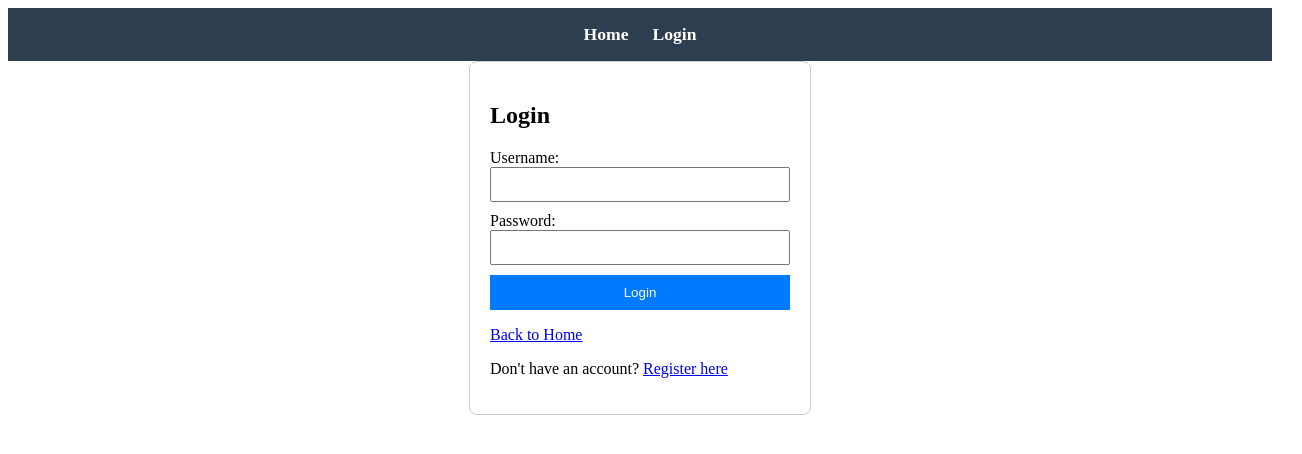
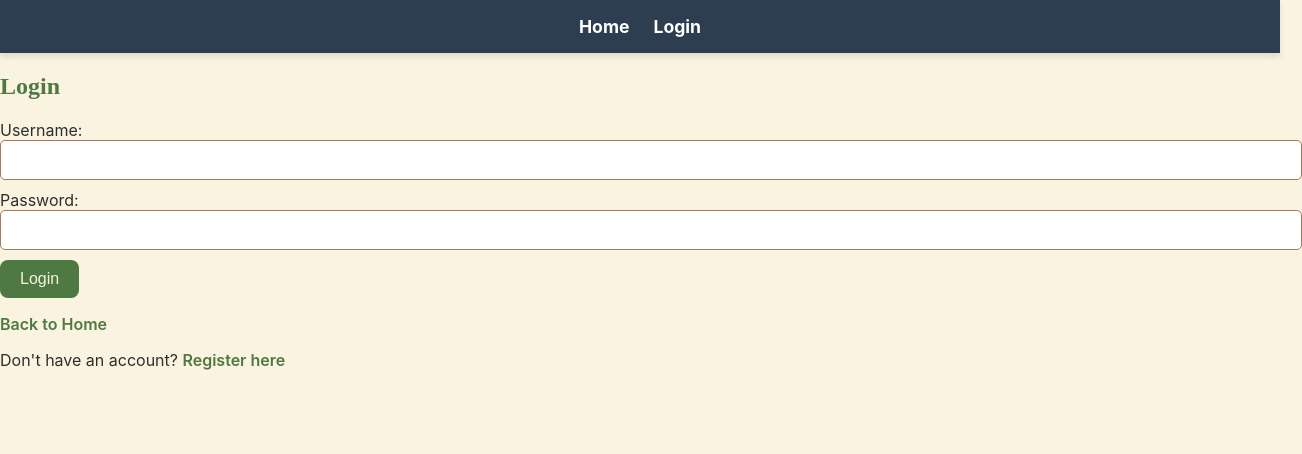
Before and after one commit to scottkoskoski/gardening-app, a React (Vite) app in the folder frontend/: page /login in a window 1280 px wide. Shown: the top 454 px of the page, 1302 px wide, since content can reach past the window. Built offline with nearby package versions, Linux system fonts and the light colour scheme; no server answers.

Commit message:
Updated styling.

```diff
--- a/frontend/src/main.tsx
+++ b/frontend/src/main.tsx
@@ -3,6 +3,7 @@
 import App from "./App";
 import { BrowserRouter } from "react-router-dom";
 import { AuthProvider } from "./context/AuthContext";
+import "./styles/global.css";
 
 ReactDOM.createRoot(document.getElementById("root")!).render(
     <React.StrictMode>
--- a/frontend/src/pages/Home.tsx
+++ b/frontend/src/pages/Home.tsx
@@ -1,6 +1,6 @@
 import { useEffect, useState } from "react";
 import { getPlants } from "../services/api";
-import styles from "./Home.module.css";
+import styles from "../styles/Home.module.css";
 
 type Plant = {
     id: number;
--- a/frontend/src/pages/Login.module.css
+++ /dev/null
@@ -1,33 +0,0 @@
-.loginContainer {
-    width: 300px;
-    margin: auto;
-    padding: 20px;
-    border: 1px solid #ccc;
-    border-radius: 8px;
-}
-
-.form {
-    display: flex;
-    flex-direction: column;
-}
-
-input {
-    margin-bottom: 10px;
-    padding: 8px;
-}
-
-button {
-    padding: 10px;
-    background-color: #28a745;
-    color: white;
-    border: none;
-    cursor: pointer;
-}
-
-button:disabled {
-    background-color: #cccccc;
-}
-
-.error {
-    color: red;
-}
--- a/frontend/src/pages/Login.tsx
+++ b/frontend/src/pages/Login.tsx
@@ -1,7 +1,7 @@
 import { useState, useContext } from "react";
 import { AuthContext } from "../context/AuthContext";
 import { useNavigate, Link } from "react-router-dom";
-import styles from "./Login.module.css";
+import styles from "../styles/Login.module.css";
 
 const API_BASE_URL = import.meta.env.VITE_API_BASE_URL;
 
--- a/frontend/src/pages/Register.tsx
+++ b/frontend/src/pages/Register.tsx
@@ -1,6 +1,6 @@
 import { useState } from "react";
 import { useNavigate, Link } from "react-router-dom";
-import styles from "./Register.module.css";
+import styles from "../styles/Register.module.css";
 
 const API_BASE_URL = import.meta.env.VITE_API_BASE_URL;
 
--- /dev/null
+++ b/frontend/src/styles/Login.module.css
@@ -0,0 +1,50 @@
+.login-container {
+    max-width: 400px;
+    margin: 60px auto;
+    padding: 30px;
+    background-color: white;
+    border-radius: 10px;
+    box-shadow: 0px 4px 8px var(--shadow-color);
+}
+
+.login-container h2 {
+    text-align: center;
+    font-size: 24px;
+    color: var(--primary-green);
+    margin-bottom: 20px;
+}
+
+.login-form {
+    display: flex;
+    flex-direction: column;
+}
+
+.login-form label {
+    font-weight: bold;
+    margin-bottom: 5px;
+}
+
+.login-form input {
+    margin-bottom: 15px;
+    font-size: 16px;
+}
+
+.login-button {
+    background-color: var(--primary-green);
+    padding: 12px;
+    border-radius: 8px;
+    font-size: 18px;
+    font-weight: bold;
+    cursor: pointer;
+    transition: background 0.3s;
+}
+
+.login-button:hover {
+    background-color: var(--secondary-green);
+}
+
+.error-message {
+    color: red;
+    text-align: center;
+    margin-bottom: 10px;
+}
--- /dev/null
+++ b/frontend/src/styles/global.css
@@ -0,0 +1,111 @@
+/* Global Styles for a Nature-Inspired Elegant Theme */
+
+:root {
+    --primary-green: #4f7942;
+    --secondary-green: #6b8e23;
+    --accent-brown: #a67b5b;
+    --background-cream: #faf3e0;
+    --text-dark: #2e2e2e;
+    --text-light: #f5f5dc;
+    --shadow-color: rgba(0, 0, 0, 0.1);
+}
+
+/* Apply styles globally */
+body {
+    font-family: "Inter", sans-serif;
+    background-color: var(--background-cream);
+    color: var(--text-dark);
+    margin: 0;
+    padding: 0;
+}
+
+/* Global Button Styles */
+button {
+    background-color: var(--primary-green);
+    color: var(--text-light);
+    border: none;
+    padding: 10px 20px;
+    border-radius: 8px;
+    font-size: 16px;
+    cursor: pointer;
+    transition: all 0.3s ease-in-out;
+}
+
+button:hover {
+    background-color: var(--secondary-green);
+    transform: scale(1.05);
+}
+
+/* Input Fields */
+input {
+    width: 100%;
+    padding: 10px;
+    border: 1px solid var(--accent-brown);
+    border-radius: 5px;
+    background-color: #fff;
+    font-size: 16px;
+}
+
+input:focus {
+    outline: none;
+    border-color: var(--primary-green);
+    box-shadow: 0 0 5px var(--primary-green);
+}
+
+/* Links */
+a {
+    color: var(--primary-green);
+    text-decoration: none;
+    font-weight: 600;
+    transition: color 0.3s;
+}
+
+a:hover {
+    color: var(--secondary-green);
+}
+
+/* Navbar */
+nav {
+    background-color: var(--primary-green);
+    padding: 15px 30px;
+    display: flex;
+    justify-content: space-between;
+    align-items: center;
+    box-shadow: 0px 4px 6px var(--shadow-color);
+}
+
+.nav-links a {
+    color: var(--text-light);
+    margin: 0 15px;
+    font-size: 18px;
+}
+
+.nav-links a:hover {
+    color: var(--background-cream);
+}
+
+/* Centered container for forms */
+.container {
+    max-width: 400px;
+    margin: 50px auto;
+    padding: 20px;
+    background: white;
+    border-radius: 10px;
+    box-shadow: 0 4px 10px var(--shadow-color);
+}
+
+/* Headers */
+h1,
+h2 {
+    font-family: "Playfair Display", serif;
+    color: var(--primary-green);
+}
+
+/* Footer */
+footer {
+    text-align: center;
+    padding: 20px;
+    background-color: var(--primary-green);
+    color: var(--text-light);
+    margin-top: 50px;
+}
```
Also changed, not shown: frontend/src/styles/Home.module.css (renamed from frontend/src/pages/Home.module.css), frontend/src/styles/Register.module.css (renamed from frontend/src/pages/Register.module.css).
